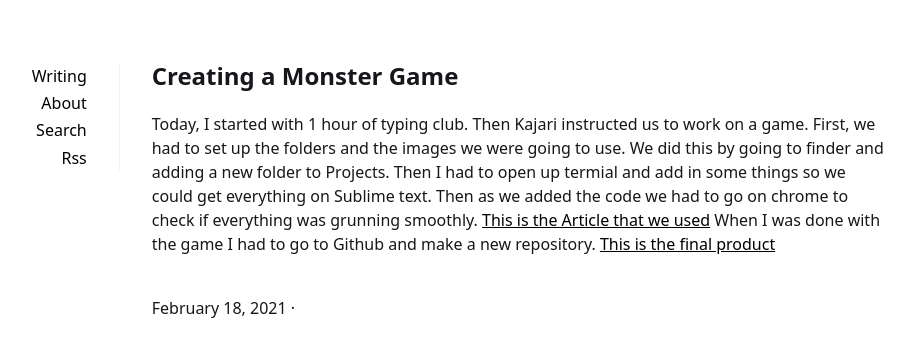
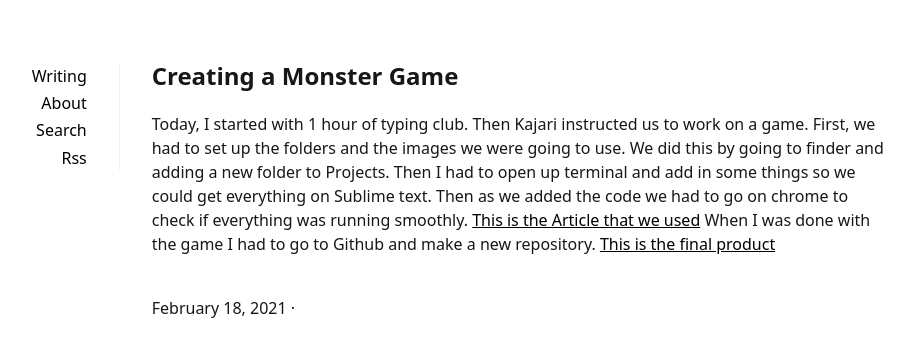
Before and after one commit to celestem406/celestem406.Github.io, a Jekyll site: the page built from _posts/2021-02-18-Creating-Monster-Game.md, in a window 1280 px wide. Shown: the top 357 px of the page, without its empty margins (201-1115 px from the left). Built offline with Jekyll 4.4.1, drawn with Linux system fonts in a browser that asks for light colours; a file with an impossible date is left out.

Commit message:
fixed spelling mistakes

```diff
--- a/_posts/2021-02-18-Creating-Monster-Game.md
+++ b/_posts/2021-02-18-Creating-Monster-Game.md
@@ -5,4 +5,4 @@ description:
 summary:
 tags:
 ---
-Today, I started with 1 hour of typing club. Then Kajari instructed us to work on a game. First, we had to set up the folders and the images we were going to use. We did this by going to finder and adding a new folder to Projects. Then I had to open up termial and add in some things so we could get everything on Sublime text. Then as we added the code we had to go on chrome to check if everything was grunning smoothly. [This is the Article that we used](https://www.codemahal.com/javascript-and-html5-canvas-game-tutorial-code/) When I was done with the game I had to go to Github and make a new repository. [This is the final product](https://celestem406.github.io/catch-monsters/)
+Today, I started with 1 hour of typing club. Then Kajari instructed us to work on a game. First, we had to set up the folders and the images we were going to use. We did this by going to finder and adding a new folder to Projects. Then I had to open up terminal and add in some things so we could get everything on Sublime text. Then as we added the code we had to go on chrome to check if everything was running smoothly. [This is the Article that we used](https://www.codemahal.com/javascript-and-html5-canvas-game-tutorial-code/) When I was done with the game I had to go to Github and make a new repository. [This is the final product](https://celestem406.github.io/catch-monsters/)
```
